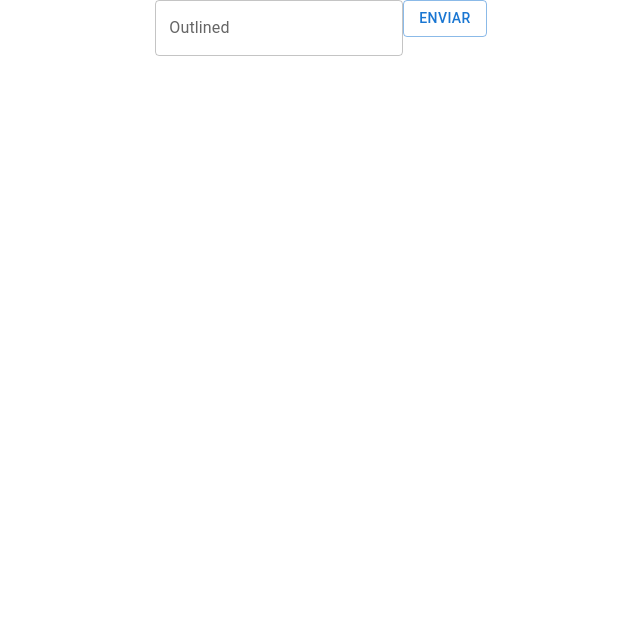
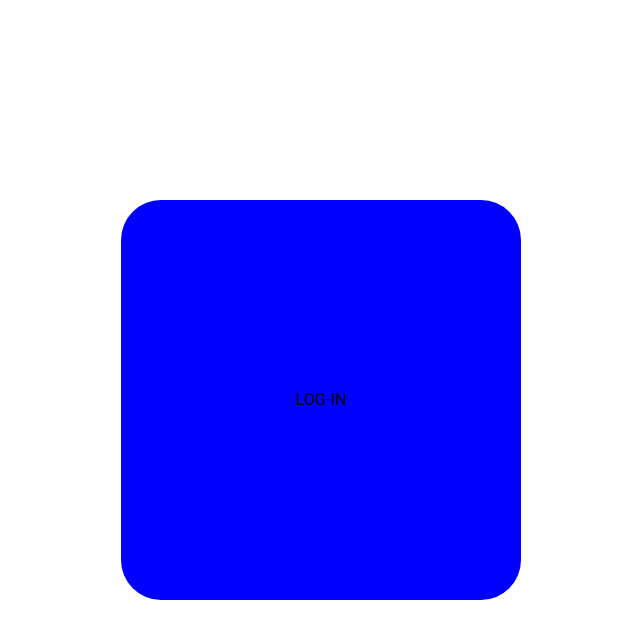
Before and after one commit to rexode/Pruebachat, a React (Create React App) app: page / in a window 1280 px wide. Shown: the top 638 px of the page, without its empty margins (319-959 px from the left). Built offline with nearby package versions, Linux system fonts and the light colour scheme; the HTML template or start-up script is replaced by a standard one.

Commit message:
login started

```diff
--- a/package.json
+++ b/package.json
@@ -10,6 +10,7 @@
     "@testing-library/jest-dom": "^5.16.5",
     "@testing-library/react": "^13.4.0",
     "@testing-library/user-event": "^13.5.0",
+    "ethers": "^5.7.1",
     "firebase": "^9.12.1",
     "react": "^18.2.0",
     "react-dom": "^18.2.0",
--- a/src/App.jsx
+++ b/src/App.jsx
@@ -1,24 +1,42 @@
 import "./App.css";
 import React, { useRef} from "react";
-import { Typography, TextField, Button } from "@mui/material";
+import { Typography, TextField, Button,Box,Grid } from "@mui/material";
+import LogIn from "./LogIn";
+import { ethers } from "ethers";
+import { useEffect, useState } from "react";
+
 
 function App() {
-  const message=useRef();
+const [account, setAccount] = useState(null);
+const [provider, setProvider] = useState(null);
 
-
+  const initConnection = async () => {
+    if (typeof window.ethereum !== "undefined") {
+      console.log("good");
+      const accounts = await window.ethereum.request({
+        method: "eth_requestAccounts",
+      });
+      const tempProvider = new ethers.providers.Web3Provider(window.ethereum);
+      setProvider(tempProvider);
+      console.log(provider);
+      setAccount(accounts[0]);
+    } else {
+      console.log("install metamask");
+    }
+  };
   return (
-    <div className="App">
-      <TextField
-        label="Outlined"
-        variant="outlined"
-        ref={message}
-        type="text"
-        onChange={(e) => this.handleTextFieldChange(e)}
-      />
-      <Button variant="outlined" type="submit">
-        Enviar{" "}
-      </Button>
-    </div>
+    <Grid
+      container
+      spacing={0}
+      direction="column"
+      alignItems="center"
+      justifyContent="center"
+      style={{ minHeight: "100vh" ,minWidth:"400"}}
+    >
+      <Grid item xs={10}>
+        <LogIn initConnection={initConnection} account={account} />
+      </Grid>
+    </Grid>
   );
 }
 
--- /dev/null
+++ b/src/LogIn.jsx
@@ -0,0 +1,20 @@
+import React from "react";
+import { Typography, TextField, Button, Box } from "@mui/material";
+import { useEffect, useState } from "react";
+
+
+export default function(props){
+  const { initConnection, account } = props;
+  const [provider, setProvider] = useState(null);
+return (
+  <Box display="flex" alignItems="center" justifyContent="center" sx={{width:400,height:400, backgroundColor:"blue",borderRadius:10}}>
+    {account == null ? (
+      <Button disableElevation sx={{ color: "black" }} onClick={initConnection}>
+        <Typography fontSize={16}>Log-in</Typography>
+      </Button>
+    ) : (
+      <Typography variant>...{account.substring(account.length - 7)}</Typography>
+    )}
+  </Box>
+);
+}
```
Also changed, not shown: 1 other file (tests, documents, lock files or other folders).
